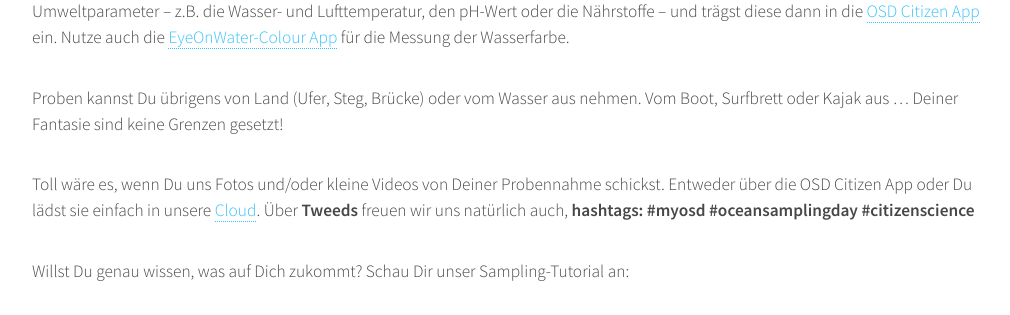
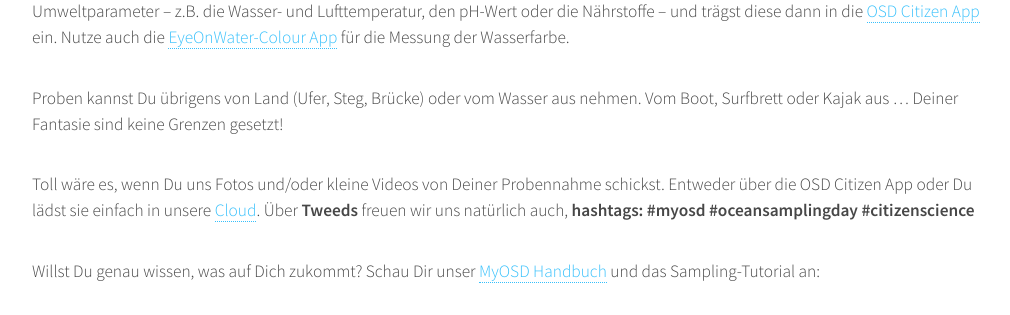
Before and after one commit to myosd/myosd.github.io, a Jekyll site: the page built from mitmachen/index.md, in a window 1280 px wide and 900 px high, scrolled down 2102 px, cut to the strip 0-315 px from the top of the window. Shown: the whole strip, without its empty margins (128-1138 px from the left). Built offline with Jekyll 4.4.1, drawn with Linux system fonts in a browser that asks for light colours.

Commit message:
zweiter Link zum Handbuch

```diff
--- a/mitmachen/index.md
+++ b/mitmachen/index.md
@@ -53,7 +53,7 @@ Proben kannst Du übrigens von Land (Ufer, Steg, Brücke) oder vom Wasser aus ne
 Toll wäre es, wenn Du uns Fotos und/oder kleine Videos von Deiner Probennahme schickst. Entweder über die OSD Citizen App oder Du lädst sie einfach in unsere [Cloud](https://owncloud.mpi-bremen.de/index.php/s/EYdCgvoNS4WUbNK).
 Über **Tweeds** freuen wir uns natürlich auch, **hashtags: #myosd #oceansamplingday #citizenscience**
 
-Willst Du genau wissen, was auf Dich zukommt? Schau Dir unser Sampling-Tutorial an:
+Willst Du genau wissen, was auf Dich zukommt? Schau Dir unser [MyOSD Handbuch](https://owncloud.mpi-bremen.de/index.php/s/6ERXLMk7pjwEmax) und das Sampling-Tutorial an:
 
 <div class="block">
 <iframe width="392" height="220" src="https://www.youtube.com/embed/b6Wc9A6D6d8" frameborder="0" allowfullscreen></iframe>
```
